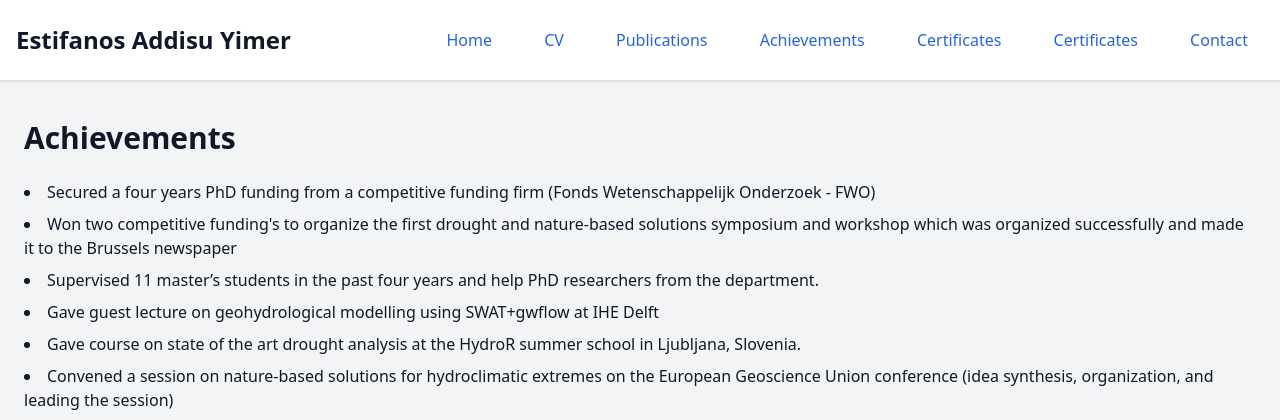
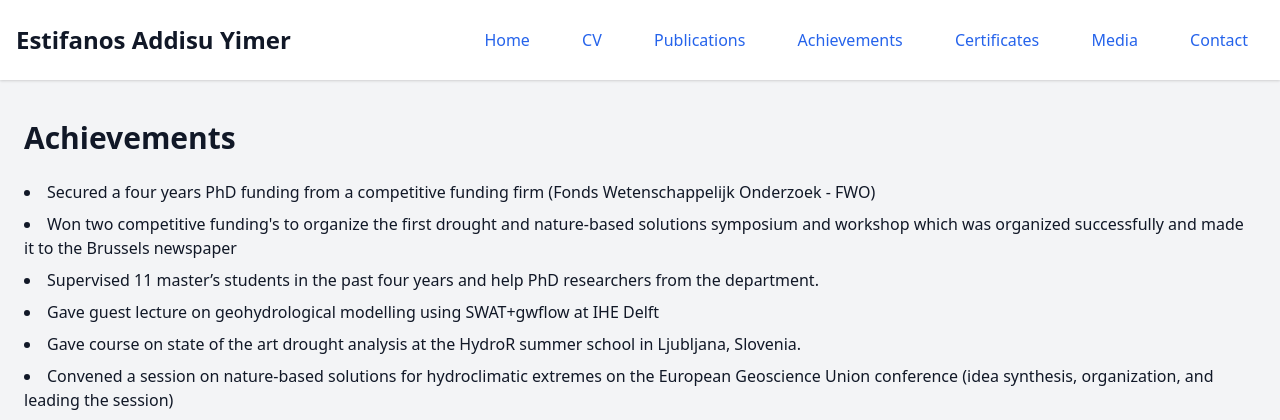
Before and after one commit to estifanosYimer/estifanos-website, a Flask app: page /achievements in a window 1280 px wide. Shown: the top 420 px of the page. Run offline with Flask 3, Linux system fonts and the light colour scheme.

Commit message:
Update achievements.html

```diff
--- a/templates/achievements.html
+++ b/templates/achievements.html
@@ -20,7 +20,7 @@
     <a href="/publications" class="text-blue-600 hover:underline py-2 px-4 rounded">Publications</a>
     <a href="/achievements" class="text-blue-600 hover:underline py-2 px-4 rounded">Achievements</a>
     <a href="/certificates" class="text-blue-600 hover:underline py-2 px-4 rounded">Certificates</a>
-    <a href="/media" class="text-blue-600 hover:underline py-2 px-4 rounded">Certificates</a>
+    <a href="/media" class="text-blue-600 hover:underline py-2 px-4 rounded">Media</a>
     <a href="/contact" class="text-blue-600 hover:underline py-2 px-4 rounded">Contact</a>
    </nav>
   </div>
```
